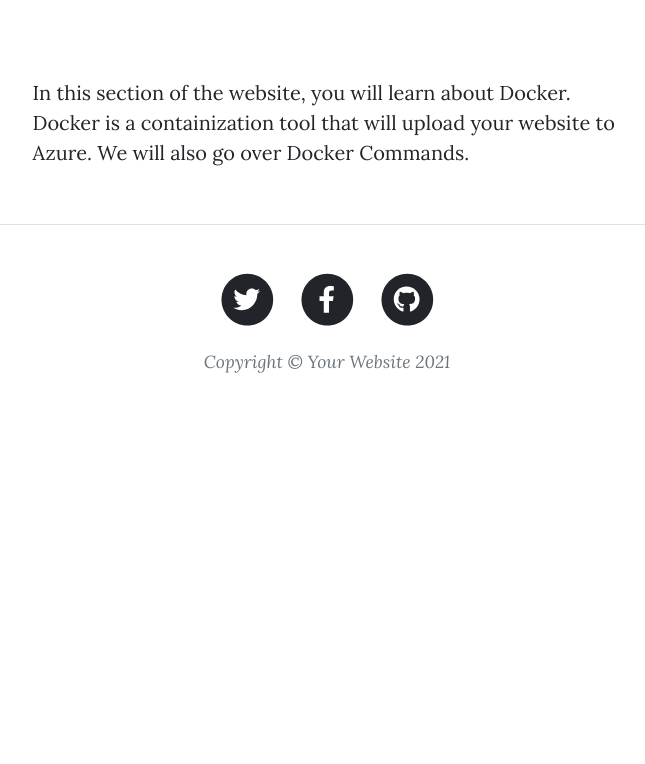
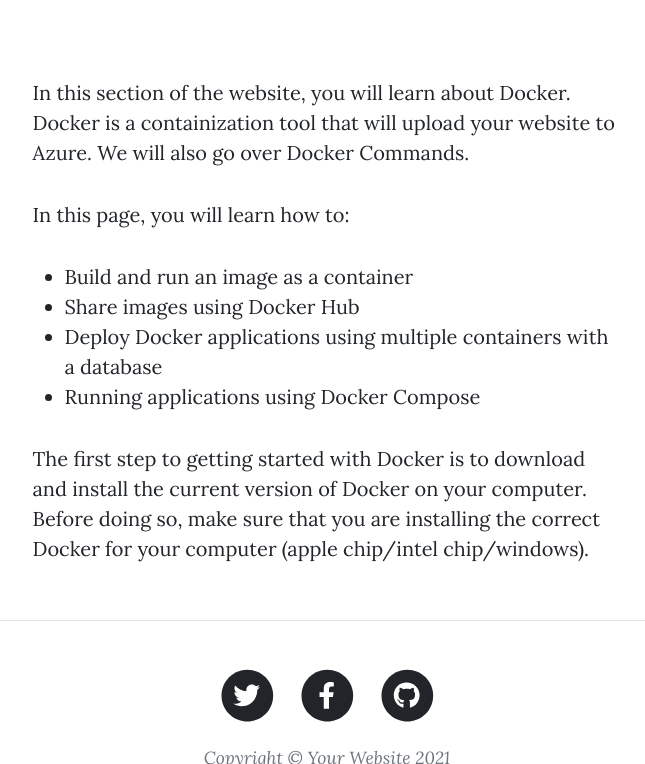
Before and after one commit to sduvapu/project, a plain HTML site: page public_html/docker.html in a window 1280 px wide. Shown: the part 570-1334 px from the top of the page, without its empty margins (313-958 px from the left). Before the commit the page ends 993 px from the top, so only its background shows below. Drawn offline with nearby package versions, Linux system fonts and the light colour scheme; a web font is replaced by a local one.

Commit message:
Update docker.html

```diff
--- a/public_html/docker.html
+++ b/public_html/docker.html
@@ -62,6 +62,14 @@
                 <div class="row gx-4 gx-lg-5 justify-content-center">
                     <div class="col-md-10 col-lg-8 col-xl-7">
                         <p>In this section of the website, you will learn about Docker. Docker is a containization tool that will upload your website to Azure. We will also go over Docker Commands.</p>
+                        <p class="lead">In this page, you will learn how to:</p>
+                        <ul>
+                            <li>Build and run an image as a container</li>
+                            <li>Share images using Docker Hub</li>
+                            <li>Deploy Docker applications using multiple containers with a database</li>
+                            <li>Running applications using Docker Compose</li>
+                        </ul>
+                        <p class="lead">The first step to getting started with Docker is to download and install the current version of Docker on your computer. Before doing so, make sure that you are installing the correct Docker for your computer (apple chip/intel chip/windows).</p>
                     </div>
                 </div>
             </div>
```
